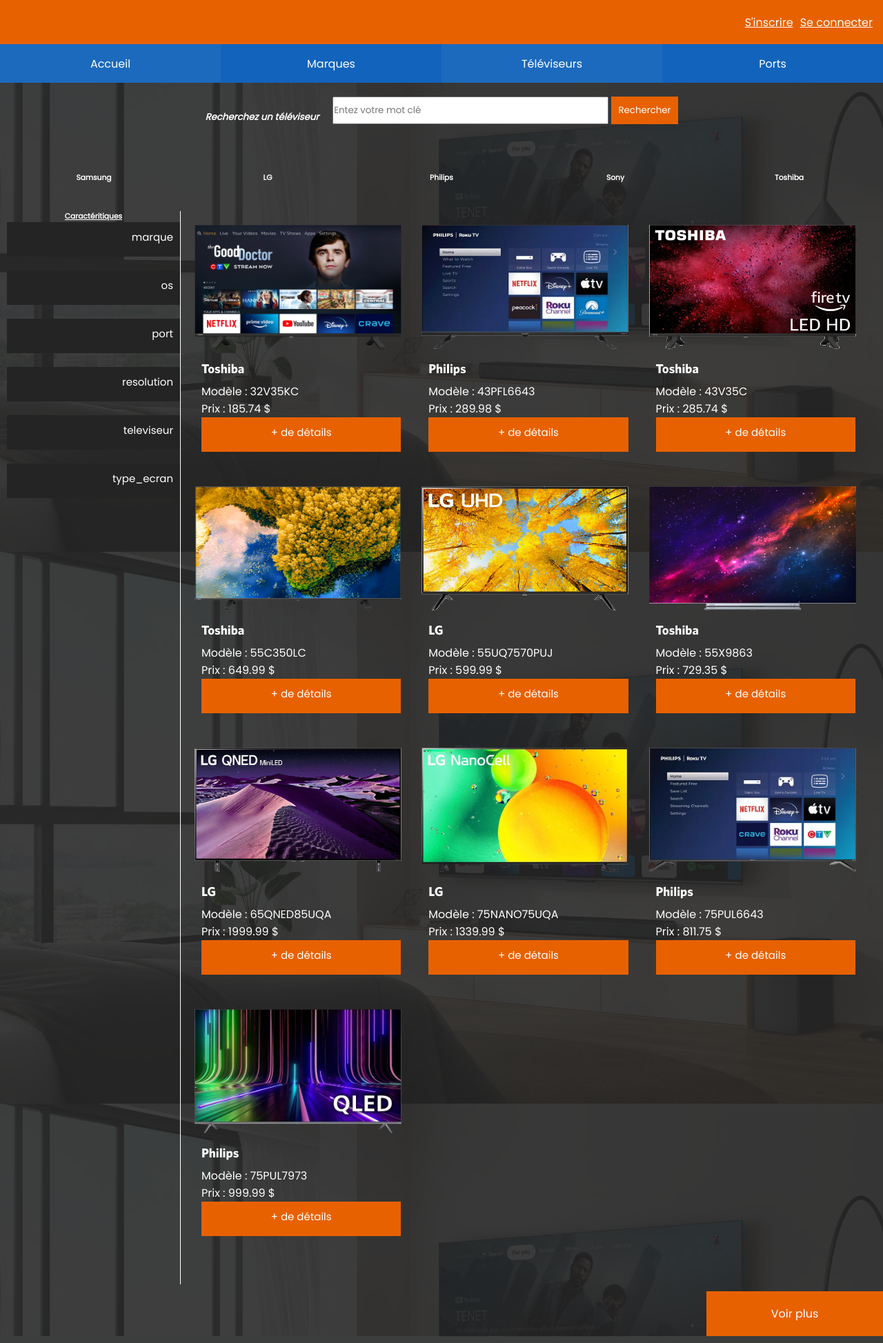
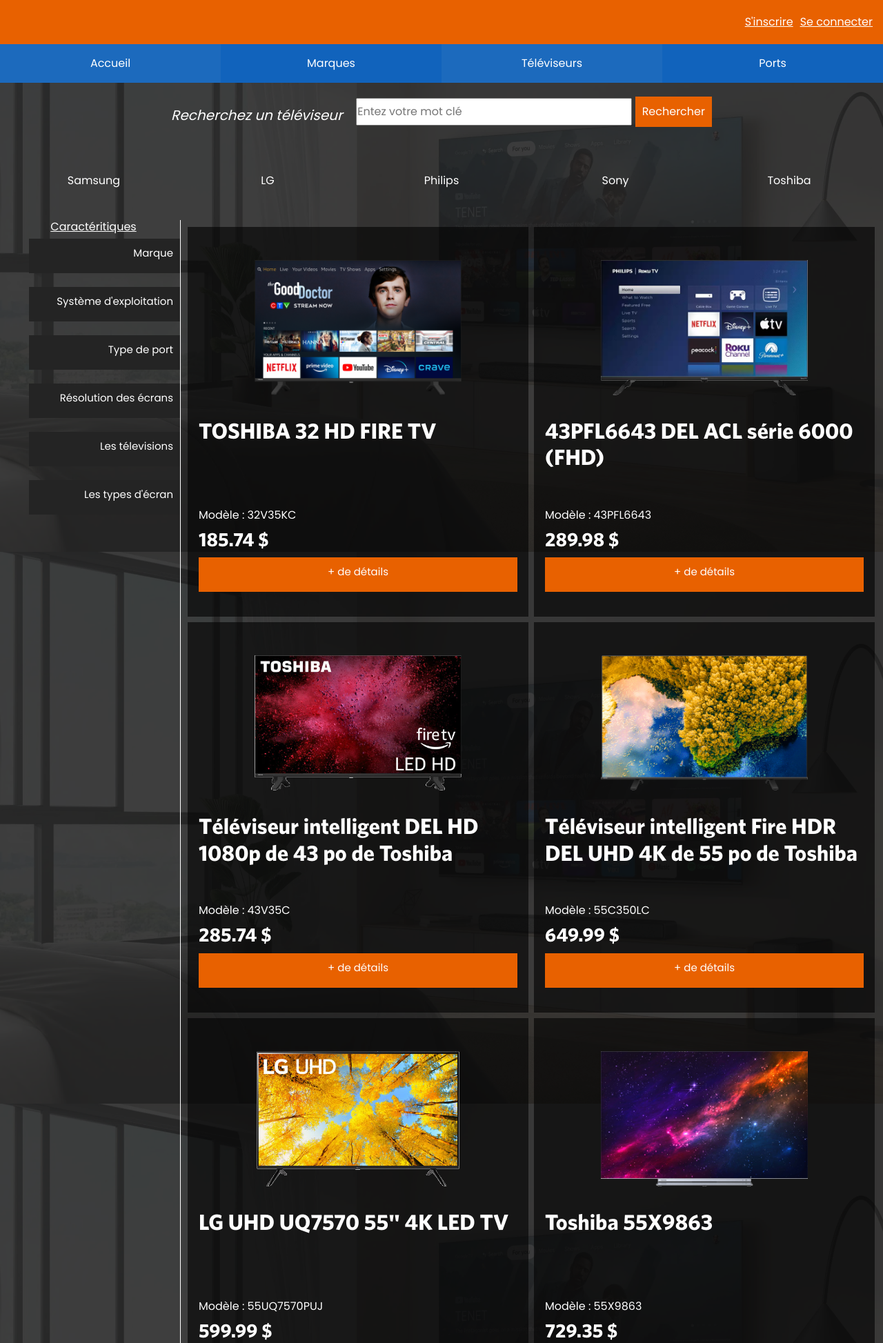
Before and after one commit to Archidoc142/Projet-Web, a PHP site: page /television in a window 1280 px wide. Shown: the top 1947 px of the page at 69% size. Run offline with PHP 8.4, Linux system fonts and the light colour scheme; data comes from the database, SQL or seed files in the repository.

Commit message:
Quelques améliorations (css, buttons favs, ajout img manquante...)

```diff
--- a/article.php
+++ b/article.php
@@ -22,7 +22,7 @@ if (isset($_REQUEST['commentaire'])) {
     <div class="containerArticle">
         <img src='img/tv/<?php echo $tv->get_modele() ?>.png' alt='img_tv' draggable='false'>
         <div>
-            <h2>Information générale :</h1>
+            <h2>Informations générales :</h1>
             <div class="grid3C">
                 <div><p><span class='bold'>Modèle</span> : <?php echo $tv->get_modele() ?></p><p><span class='bold'>Marque</span> : <?php echo $tv->get_marque() ?></p><p><span class='bold'>OS</span> : <?php echo $tv->get_os() ?></p></div>
                 <div><p><span class='bold'>Type écran</span> : <?php echo $tv->get_type_ecran() ?></p><p><span class='bold'>Résolution</span> : <?php echo $tv->get_resolution() ?></p><p><span class='bold'>Fréquence</span> : <?php echo $tv->get_frequence()?> Hz</p></div>
@@ -48,7 +48,7 @@ if (isset($_REQUEST['commentaire'])) {
         <?php } ?>
     </div>
 
-    <div class="flex">
+    <div class="flex evalBtns">
       <a href="evaluations?modele=<?= $tv->get_modele();?>" class="button">Voir les évaluations</a>
 
       <?php
--- a/css/style.css
+++ b/css/style.css
@@ -775,6 +785,7 @@ main .container-television section{
 
 main .container-television section p{
   width: 100%;
+  margin-bottom: 6px;
 }
 
 main .container-television a{
@@ -849,9 +860,21 @@ main .container-television .desktop{
     background-color: rgb(28, 106, 189);
 }
 
-.favori-buttons a:last-of-type
+/*.favori-buttons a:last-of-type
 {
     margin-left: 16px;
+    background-color: rgb(184, 48, 48);
+}*/
+
+.favori-buttons button
+{
+    margin-left: 16px;
+    width: 50%;
+    display: block;
+    text-decoration: none;
+    padding: 12px 40px;
+    color: white;
+    text-align: center;
     background-color: rgb(184, 48, 48);
 }
 
@@ -1127,29 +1150,50 @@ main .container-television .desktop{
 
     main .container-television section{
         display: grid;
-        grid-template-columns: 33.33% 33.33% 33.33%;
+        grid-template-columns: 50% 50%;
+        gap: 8px;
         width: 80%;
+        height: 100%;
         padding: 10px;
     }
 
-    main .container-television section div{
+
+    main .container-television section > div{
         width: 100%;
-        padding: 10px;
+        height: 100%;
+        padding: 16px;
+        background-color: #0000009a;
     }
 
     main .container-television section img{
-        width: 300px;
-        height: 180px;
+        width: auto;
+        height: auto;
+        max-width: 300px;
+        height: 260px;
+        display: block;
+        margin: auto;
+        padding: 32px 0;
+        text-align: center;
     }
+
+    main .container-television section div h2{
+      height: 120px;
+    }
+
+    main .container-television section div p{
+      max-height: 100px;
+    }
+
+    main .container-television section div a{
+      width: 100%;
+      text-align: center;
+  }
 
     main aside{
         display:none;
     }
 
-    main .container-television section div a{
-        width: 100%;
-        text-align: center;
-    }
+
 
     .voirplus{
         float: right;
--- a/inc/footer.php
+++ b/inc/footer.php
@@ -1,3 +1,3 @@
         </main>
-    </body>
+        <script src="https://cdn.jsdelivr.net/npm/bootstrap@5.3.2/dist/js/bootstrap.bundle.min.js" integrity="sha384-C6RzsynM9kWDrMNeT87bh95OGNyZPhcTNXj1NW7RuBCsyN/o0jlpcV8Qyq46cDfL" crossorigin="anonymous"></script>    </body>
 </html>
--- a/inc/header.php
+++ b/inc/header.php
@@ -7,7 +7,7 @@
 <head>
    <meta charset="UTF-8">
    <meta name="viewport" content="width=device-width, initial-scale=1.0">
-   <link rel="stylesheet" href="css/style.css">
+   <link href="https://cdn.jsdelivr.net/npm/bootstrap@5.3.2/dist/css/bootstrap.min.css" rel="stylesheet" integrity="sha384-T3c6CoIi6uLrA9TneNEoa7RxnatzjcDSCmG1MXxSR1GAsXEV/Dwwykc2MPK8M2HN" crossorigin="anonymous">   <link rel="stylesheet" href="css/style.css">
    <script defer src="js/script.js"></script>
    <title>Bureau en maigre</title>
 </head>
--- a/register.php
+++ b/register.php
@@ -52,14 +52,8 @@ if(isset($_REQUEST['action']) && $_REQUEST['action']=="inscription"){
             <label for="usernam">Email</label>
             <input type="email" name="courriel" id="email1" class="register-input" required>
 
-            <label for="usernam">Repetez Email</label>
-            <input type="text" name="email2" id="email2" class="register-input">
-
             <label for="usernam">Mot de passe</label>
             <input type="text" name="mdp" id="mdp" class="register-input" required>
-
-            <label for="usernam">Repetez mot de passe</label>
-            <input type="text" name="password2" id="password2" class="register-input">
 
             <label for="usernam">Prenom</label>
             <input type="text" name="prenom" class="register-input">
--- a/television.php
+++ b/television.php
@@ -1,13 +1,6 @@
 <?php
 require_once 'class/PDOFactory.php';
 $bdd = PDOFactory::getMySQLConnection();
-$bddResults = $bdd->query("SELECT t.*, m.nom AS marque, r.nom AS resolution, e.nom AS type_ecran FROM televiseur t
-                           JOIN marque m ON m.id = t.id_marque
-                           JOIN resolution r ON r.id = t.id_resolution
-                           JOIN type_ecran e ON e.id = t.id_type_ecran
-                           ORDER BY prix DESC
-                           LIMIT 2;");
-$fetched = $bddResults->fetchAll(PDO::FETCH_ASSOC);
 
 include_once 'inc/header.php';
 include_once 'class/UserManager.php';
@@ -77,14 +70,12 @@ $tm = new TeleviseurManager($bdd);
             <div class="desktop">
                 <h6>Caractéritiques</h6>
                 <ul>
-                <?php
-                $categories = $tm->getCategorie();
-                foreach ($categories as $categorie) {
-                ?>
-                    <li><a href="television?option=<?= $categorie; ?>"><?php echo $categorie; ?></a></li>
-                <?php
-                }
-                ?>
+                    <li><a href="television?option=marque">Marque</a></li>
+                    <li><a href="television?option=os">Système d'exploitation</a></li>
+                    <li><a href="television?option=port">Type de port</a></li>
+                    <li><a href="television?option=resolution">Résolution des écrans</a></li>
+                    <li><a href="television?option=televiseur">Les télevisions</a></li>
+                    <li><a href="television?option=type_ecran">Les types d'écran</a></li>
                 </ul>
             </div>
 
@@ -124,15 +115,31 @@ $tm = new TeleviseurManager($bdd);
                 </div>
 
             <?php }
+            }
 
+            else if((isset($_GET['option'])&& $_GET['option']==="all") || !(isset($_GET['option']))){
+                $televiseurs = $tm->getTeleviseurs();
+                foreach($televiseurs as $televiseur){?>
+                <div class="televiseur"><!--div-->
+                    <img src="img/tv/<?=$televiseur->get_modele()?>.png" alt="<?=$televiseur->get_modele()?>">
+                    <div class="tv-info">
+                        <h2><?=$televiseur->get_nom();?></h2>
+                        <p>Modèle  : <?=$televiseur->get_modele()?></p>
+                        <h3><?=$televiseur->get_prix()?> $</h3>
+                        <a href="article?modele=<?=$televiseur->get_modele()?>">+ de détails</a>
+                    </div>
+                </div>
 
+            <?php }
             }
+
+            // code non utilisé?
             else if(isset($_GET['filter']) && isset($_GET['value'])){
                 $categorie = $_GET['filter'];
                 $valeur = $_GET['value'];
                 $categories = $tm->getTelevisionsByCategorie($categorie, $valeur);
                 foreach($categories as $categorie){ ?>
-                     <h3><?= $categorie['nom'];?></h3>
+                    <h3><?= $categorie['nom'];?></h3>
                     <p>Modèle  : <?=$categorie['modele'];?></p>
                     <p>Prix    : <?=$categorie['prix'];?> $</p>
                     <a href="article?modele=<?=$categorie['modele']; ?>">+ de détails</a>
@@ -142,46 +149,17 @@ $tm = new TeleviseurManager($bdd);
             else if(isset($_GET['option'])){
                 $options = $tm->getTelevisionsCategorie($_GET['option']);
                 foreach($options as $option){ ?>
-
                     <p><?= $option['nom'];?></p>
-
-
             <?php    }
             }
-            else{
-
-                $televiseurs = $tm->getTeleviseur();
-                foreach($televiseurs as $televiseur){?>
-                <div><!--div-->
-                <img src="img/tv/<?= $televiseur['modele'];?>.png" alt="<?= $televiseur['nom'];?>">
-
-                <div>
-                    <h3><?= $televiseur['nomTeleviseur'];?></h3></p>
-                    <p>Modèle  : <?=$televiseur['modele'];?></p>
-                    <p>Prix    : <?=$televiseur['prix'];?> $</p>
-                    <a href="article?modele=<?=$televiseur['modele']; ?>">+ de détails</a>
-                </div>
-
-                </div>
-
-
-                <?php  }
-
-            }
-
             ?>
-
-
-
-
-
             </section>
 
         </div >
 
-        <div class="voirplus">
-            <a href="television">Voir plus</a>
-        </div>
+        <!--div class="voirplus">
+            <a href="television?option=all">Voir plus</a>
+        </div-->
 
 
 <?php include_once 'inc/footer.php';?>
```
Also changed, not shown: other parts of css/style.css (+36 -32 lines), favoris.php (+15 -3 lines), login.php (+4 -3 lines), img/tv/XBR55A9G.png (added).
